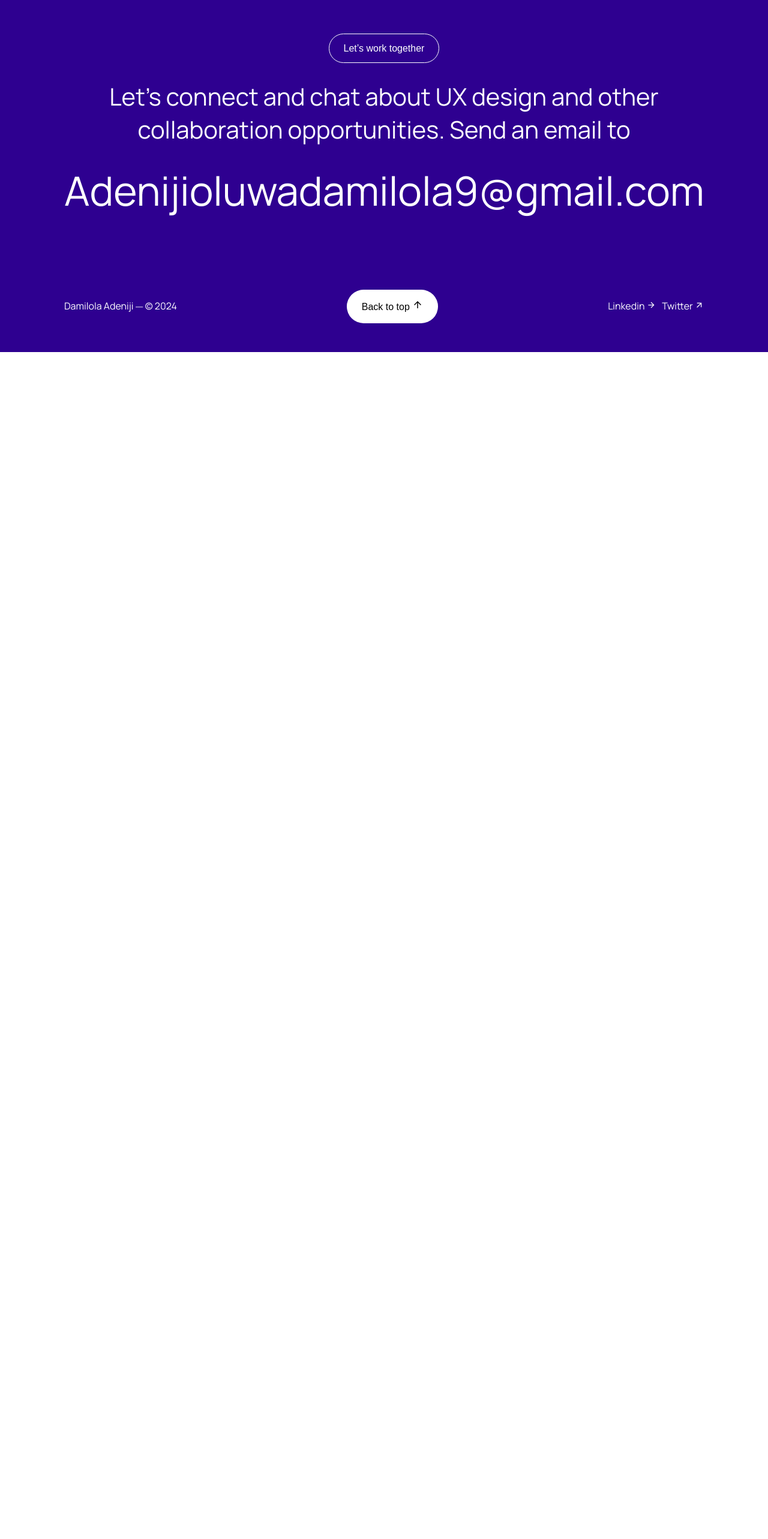
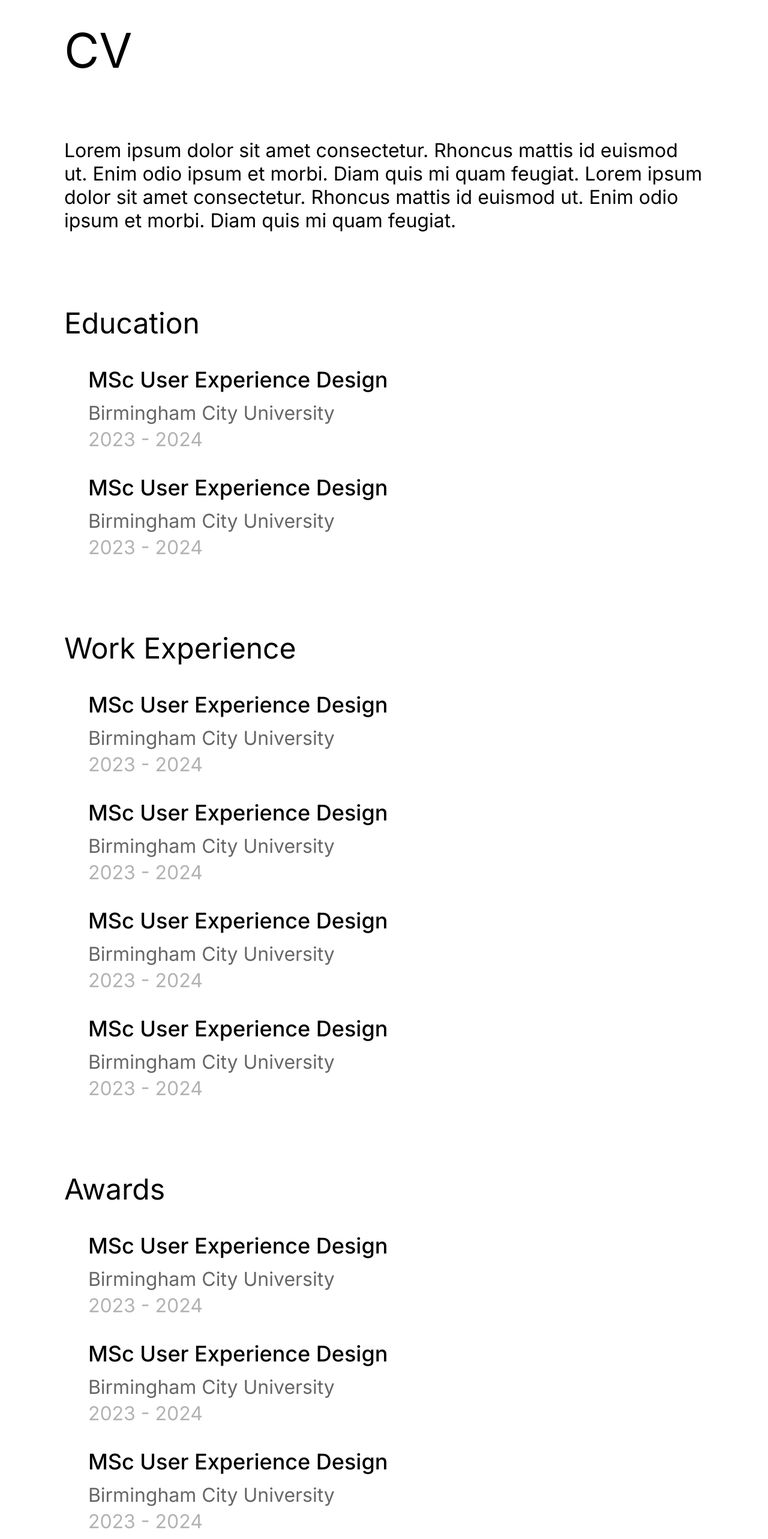
Before and after one commit to olamadeN/dami-portfolio, a React (Create React App) app: page /cv in a window 1280 px wide. Shown: the part 160-2726 px from the top of the page at 60% size. Before the commit the page ends 800 px from the top, so only its background shows below. Built offline with nearby package versions, Linux system fonts and the light colour scheme.

Commit message:
extra footer

```diff
--- a/src/App.js
+++ b/src/App.js
@@ -1,11 +1,11 @@
 import './App.css';
 import { BrowserRouter, Routes, Route} from "react-router-dom";
 import Homepage from './pages/homepage/homepage';
-import Footer from './components/footer/footer';
 import Navbar from './components/nav/nav';
 
 import Work from './pages/work/work';
 import About from './pages/about/about';
+import Cv from './pages/CV/cv';
 function App() {
   return (
     <div className="App">
@@ -16,9 +16,9 @@ function App() {
           <Route index element={<Homepage/>} />
           <Route path='/about' element={<About />} />
           <Route path='/work' element={<Work />} />
+          <Route path='/cv' element={<Cv />} />
         </Routes>
       </BrowserRouter>
-      <Footer />
     </div>
   );
 }
--- /dev/null
+++ b/src/components/footerNav/fNav.css
@@ -0,0 +1,13 @@
+.fNav > .container > p{
+    font-family: 'Inter';
+    font-size: 1.5rem;
+    font-weight: 400;
+    line-height: 24px;
+    text-align: left;
+
+
+}
+.fnavSocials{
+    display: flex;
+    justify-content: space-between;
+}
--- /dev/null
+++ b/src/components/footerNav/fNav.jsx
@@ -0,0 +1,31 @@
+import './fNav.css';
+import { FaSquareXTwitter } from "react-icons/fa6";
+import { FaSquareEnvelope } from "react-icons/fa6";
+import { FaPhoneSquareAlt } from "react-icons/fa";
+import { FaSquareInstagram } from "react-icons/fa6";
+
+const Fnav = () => {
+    return (
+        <div className="fNav">
+            <div className="container fnavSocials">
+                <p>Damilola Adeniji ⏤ 2024</p>
+
+                <ul className='aboutSocials'>
+                    <li >
+                        <FaSquareInstagram size={40} />
+                    </li>
+                    <li >
+                        <FaSquareXTwitter size={40}/>
+                    </li>
+                        <FaSquareEnvelope size={40} />
+                    <li >
+                        <FaPhoneSquareAlt size={40} />
+                    </li>
+                </ul>
+
+            </div>
+        </div>
+    );
+}
+
+export default Fnav;
--- a/src/components/nav/nav.jsx
+++ b/src/components/nav/nav.jsx
@@ -36,7 +36,7 @@ const Navbar = () => {
                     <ul className='navLinks'>
                         <HashLink smooth to="/about"><li className='navLink'>About</li></HashLink>
                         <HashLink smooth to="/work"><li className='navLink'>Work</li></HashLink>
-                        <HashLink smooth to="/"><li className='navLink'>CV</li></HashLink>
+                        <HashLink smooth to="/cv"><li className='navLink'>CV</li></HashLink>
                         <HashLink smooth to="/"><li className='navLink'>Contact</li></HashLink>
                         <input type='checkbox' onChange={toggleTheme} id='check'/>
                         <label htmlFor="check">
--- a/src/index.css
+++ b/src/index.css
@@ -10,6 +10,7 @@ body {
   -moz-osx-font-smoothing: grayscale;
   background: var(--bg_color);
   overflow-x: hidden;
+  color: var(--txt_primary);
 }
 
 code {
@@ -28,6 +29,8 @@ code {
   --nav_logo_color:#444444;
   --about_btn_bg: #2E0090;
   --tag_bg_color:#F1F1F1;
+  --about_uni:#00000099;
+  --about_date:#0000004D;
 }
 
 [data-theme="dark"] {
@@ -41,6 +44,9 @@ code {
   --txt_muted_tertiary:#FFFFFF;
   --nav_logo_color:#FFFFFF;
   --tag_bg_color:#FFFFFF;
+  --about_uni:#FFFFFF99;
+  --about_date:#FFFFFF4D;
+
 }
 
 .container{
@@ -88,3 +94,10 @@ a:hover{
 .pack{
   margin: 120px auto;
 }
+.pageHeadings{
+  font-family: 'Inter';
+  font-size: 5rem;
+  font-weight: 400;
+  line-height: 56px;
+  text-align: left;
+}
--- /dev/null
+++ b/src/pages/CV/cv.css
@@ -0,0 +1,53 @@
+.cv{
+    font-family: 'Inter';
+    color: var(--txt_primary);
+}
+.cv > p {
+    font-family: 'Inter';
+    font-size: 2rem;
+    font-weight: 400;
+    line-height: 38.73px;
+    text-align: left;
+}
+.cvPack{
+    border-bottom: 4px solid black;
+    width: auto;
+}
+.cvSubHead{
+    font-size: 3rem;
+    font-weight: 400;
+    line-height: 64px;
+    text-align: left;
+    margin-bottom: 34px;
+}
+.cvExp{
+    font-size: 2.25rem;
+    font-weight: 500;
+    line-height: 56px;
+    text-align: left;
+
+    margin: 8px auto;
+}
+.cvUni{
+    font-size: 2rem;
+    font-weight: 400;
+    line-height: 40px;
+    text-align: left;
+    margin: 8px auto;
+    color: #00000099;
+}
+.cvDate{
+    font-size: 2rem;
+    font-weight: 400;
+    line-height: 2rem;
+    margin: 8px auto;
+    color:var(--about_date);
+}
+.cvEmail{
+    color:var(--about_uni);
+    font-size: 1.5rem;
+    font-weight: 400;
+    line-height: 40px;
+    text-align: left;
+    margin-top: -1rem;
+}
--- /dev/null
+++ b/src/pages/CV/cv.jsx
@@ -0,0 +1,97 @@
+import './cv.css';
+import { MdArrowOutward } from "react-icons/md";
+import Fnav from '../../components/footerNav/fNav';
+const Cv = () => {
+    return (
+        <>
+            <div className="container cv">
+                <h3 className="pack pageHeadings">CV</h3>
+                <p className="">Lorem ipsum dolor sit amet consectetur. Rhoncus mattis id euismod ut. Enim odio ipsum et morbi. Diam quis mi quam feugiat. Lorem ipsum dolor sit amet consectetur. Rhoncus mattis id euismod ut. Enim odio ipsum et morbi. Diam quis mi quam feugiat.</p>
+                <div className="cvPack">
+                    <div className="pack">
+                        <p className='cvSubHead'>Education</p>
+                        <ul>
+                            <li >
+                                <p className="cvExp">MSc User Experience Design</p>
+                                <p className='aboutUni'>Birmingham City University</p>
+                                <p className="aboutDate">2023 - 2024</p>
+                            </li>
+                            <br />
+                            <li>
+                                <p className="cvExp">MSc User Experience Design</p>
+                                <p className='aboutUni'>Birmingham City University</p>
+                                <p className="aboutDate">2023 - 2024</p>
+                            </li>
+                        </ul>
+                    </div>
+                    <div className="pack">
+                        <p className='cvSubHead'>Work Experience</p>
+                        <ul>
+                            <li >
+                                <p className="cvExp">MSc User Experience Design</p>
+                                <p className='aboutUni'>Birmingham City University</p>
+                                <p className="aboutDate">2023 - 2024</p>
+                            </li>
+                            <br />
+                            <li>
+                                <p className="cvExp">MSc User Experience Design</p>
+                                <p className='aboutUni'>Birmingham City University</p>
+                                <p className="aboutDate">2023 - 2024</p>
+                            </li>
+                            <br />
+                            <li >
+                                <p className="cvExp">MSc User Experience Design</p>
+                                <p className='aboutUni'>Birmingham City University</p>
+                                <p className="aboutDate">2023 - 2024</p>
+                            </li>
+                            <br />
+                            <li>
+                                <p className="cvExp">MSc User Experience Design</p>
+                                <p className='aboutUni'>Birmingham City University</p>
+                                <p className="aboutDate">2023 - 2024</p>
+                            </li>
+                        </ul>
+                    </div>
+                    <div className="pack">
+                        <p className='cvSubHead'>Awards</p>
+                        <ul>
+                            <li >
+                                <p className="cvExp">MSc User Experience Design</p>
+                                <p className='aboutUni'>Birmingham City University</p>
+                                <p className="aboutDate">2023 - 2024</p>
+                            </li>
+                            <br />
+                            <li>
+                                <p className="cvExp">MSc User Experience Design</p>
+                                <p className='aboutUni'>Birmingham City University</p>
+                                <p className="aboutDate">2023 - 2024</p>
+                            </li>
+                            <br />
+                            <li >
+                                <p className="cvExp">MSc User Experience Design</p>
+                                <p className='aboutUni'>Birmingham City University</p>
+                                <p className="aboutDate">2023 - 2024</p>
+                            </li>
+                            <br />
+                            <li>
+                                <p className="cvExp">MSc User Experience Design</p>
+                                <p className='aboutUni'>Birmingham City University</p>
+                                <p className="aboutDate">2023 - 2024</p>
+                            </li>
+                        </ul>
+                    </div>
+                </div>
+                <div className="pack">
+                    <p className='cvSubHead'>Work Experience</p>
+                    <p className="cvEmail">adenijioluwadamilola9@gmail.com</p>
+                    <button className="button">View CV <MdArrowOutward size={15} /></button>
+                </div>
+
+            </div>
+            <Fnav />
+        </>
+
+    );
+}
+
+export default Cv;
--- a/src/pages/about/about.css
+++ b/src/pages/about/about.css
@@ -76,14 +76,14 @@ article{
     line-height: 40px;
     text-align: left;
     margin: 8px auto;
-    color: #00000099;
+    color: var(--about_uni);
 }
 .aboutDate{
     font-size: 2rem;
     font-weight: 400;
     line-height: 2rem;
     margin: 8px auto;
-    color:#0000004D;
+    color:var(--about_date);
 
 }
 .aboutSocials{
--- a/src/pages/homepage/homepage.jsx
+++ b/src/pages/homepage/homepage.jsx
@@ -4,6 +4,7 @@ import HomeCarousel from '../../components/carousel/carousel';
 import Cards from '../../components/cards/cards';
 import React, { useEffect, useState } from 'react';
 import { MdArrowOutward } from "react-icons/md";
+import Footer from '../../components/footer/footer'
 const Homepage = () => {
     const [data, setData] = useState(null)
     useEffect(()=> {
@@ -71,7 +72,7 @@ const Homepage = () => {
                     </div>
                 </div>
             </section>
-
+            <Footer />
         </div>
     );
 }
--- a/src/pages/work/work.css
+++ b/src/pages/work/work.css
@@ -1,13 +1,5 @@
 .work{
     color: var(--txt_primary);
-}
-.work > h3 {
-    font-family: 'Inter';
-    font-size: 5rem;
-    font-weight: 400;
-    line-height: 56px;
-    text-align: left;
-
 }
 .work >.workBanner >img{
     width: 100%;
```
Also changed, not shown: src/pages/about/about.jsx (+7 -0 lines), src/pages/work/work.jsx (+6 -1 lines).
